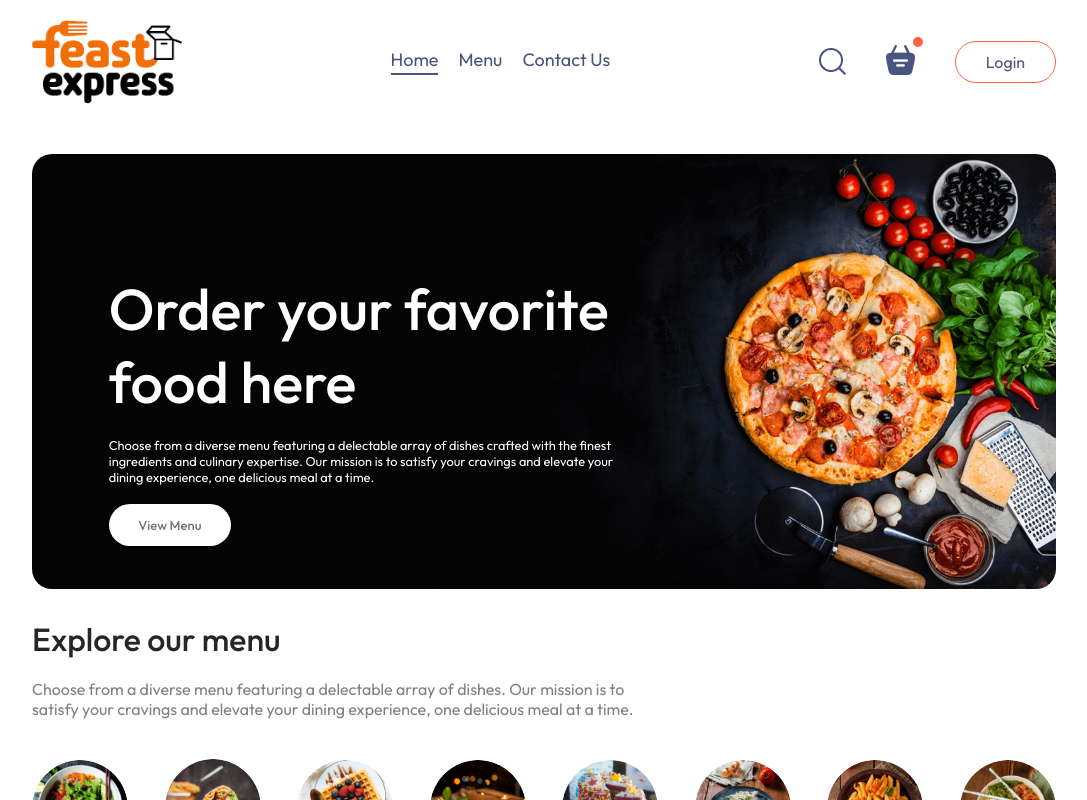
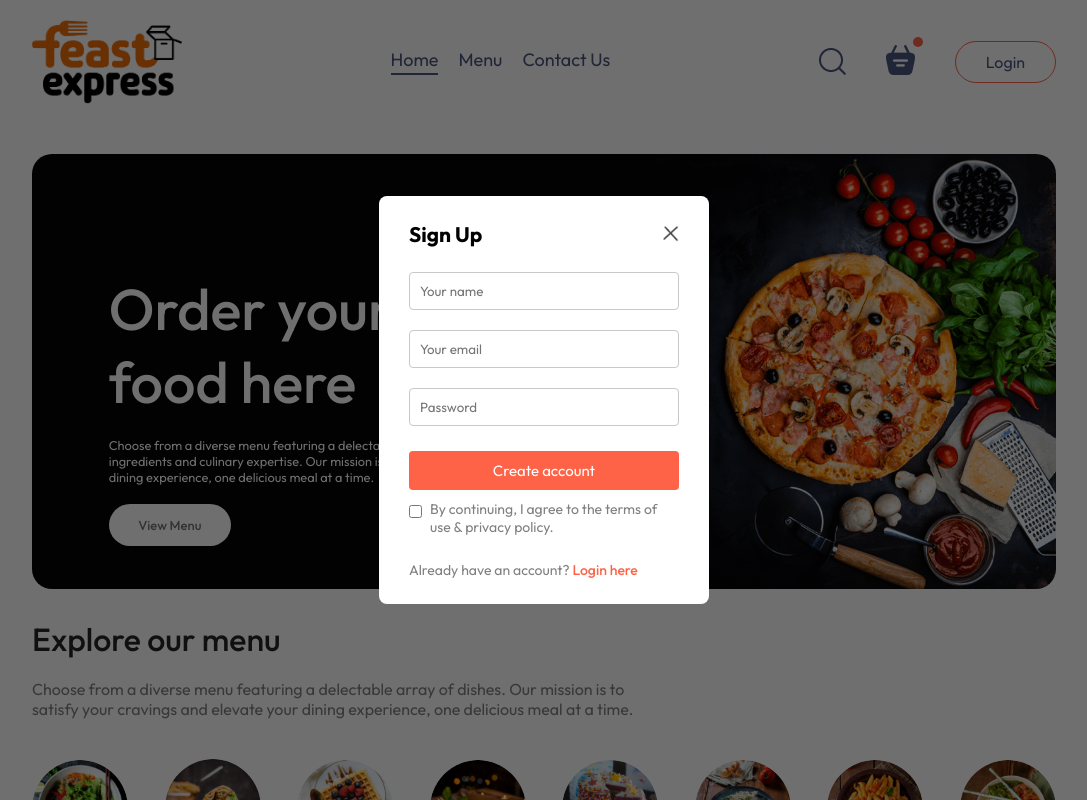
Before and after one commit to partha-protim-sarkar/Food-Delivery-Website, a React (Create React App) app in the folder frontend/: page / in a window 1280 px wide. Both pictures are taken after a click on the button "Login". Shown: the top 800 px of the page, without its empty margins (96-1183 px from the left). Built offline with nearby package versions, Linux system fonts and the light colour scheme.

Commit message:
add login popup to website UI

```diff
--- a/frontend/src/App.js
+++ b/frontend/src/App.js
@@ -1,16 +1,21 @@
-import React from 'react';
+import React, { useState } from 'react';
 import NavBar from './components/NavBar/NavBar';
 import { Route, Routes } from 'react-router-dom';
 import Home from './pages/Home/Home';
 import Cart from './pages/Cart/Cart';
 import PlaceOrder from './pages/PlaceOrder/PlaceOrder';
 import Footer from './components/Footer/Footer';
+import LoginPopUp from './components/LoginPopUp/LoginPopUp';
 
 const App = () => {
+
+  const [showLogin, setShowLogin] = useState(false);
+
   return (
     <>
+      {showLogin ? <LoginPopUp setShowLogin={setShowLogin} /> : <></>}
       <div className='app'>
-        <NavBar />
+        <NavBar setShowLogin={setShowLogin} />
         <Routes>
           <Route path='/' element={<Home />} />
           <Route path='/cart' element={<Cart />} />
--- /dev/null
+++ b/frontend/src/components/LoginPopUp/LoginPopUp.css
@@ -0,0 +1,75 @@
+.login-popup {
+    position: absolute;
+    z-index: 1;
+    width: 100%;
+    height: 100%;
+    background-color: #00000090;
+    display: grid;
+}
+
+.login-popup-container {
+    place-self: center;
+    width: max(23vw, 330px);
+    color: #808080;
+    background-color: white;
+    display: flex;
+    flex-direction: column;
+    gap: 25px;
+    padding: 25px;
+    padding: 25px 30px;
+    border-radius: 8px;
+    font-size: 14px;
+    animation: fadeIn 0.5s;
+}
+
+.login-popup-title {
+    display: flex;
+    justify-content: space-between;
+    align-items: center;
+    color: black;
+}
+
+.login-popup-title img {
+    width: 16px;
+    cursor: pointer;
+}
+
+.login-popup-inputs {
+    display: flex;
+    flex-direction: column;
+    gap: 20px;
+}
+
+.login-popup-inputs input {
+    outline: none;
+    border: 1px solid #c9c9c9;
+    padding: 10px;
+    border-radius: 4px;
+}
+
+.login-popup-container button {
+    border: none;
+    padding: 10px;
+    border-radius: 4px;
+    color: white;
+    background-color: tomato;
+    font-size: 15px;
+    cursor: pointer;
+}
+
+.login-popup-condition {
+    display: flex;
+    align-items: start;
+    gap: 8px;
+    margin-top: -15px;
+}
+
+.login-popup-condition input {
+    margin-top: 5px;
+}
+
+.login-popup p span {
+    color: tomato;
+    font-weight: 500;
+    cursor: pointer;
+}
--- /dev/null
+++ b/frontend/src/components/LoginPopUp/LoginPopUp.js
@@ -0,0 +1,35 @@
+import React, { useState } from 'react';
+import './LoginPopUp.css';
+import { assets } from '../../assets/assets';
+
+const LoginPopUp = ({setShowLogin}) => {
+
+  const [currState, setCurrState] = useState('Sign Up');
+
+  return (
+    <div className='login-popup'>
+      <form className='login-popup-container'>
+        <div className='login-popup-title'>
+          <h2>{currState}</h2>
+          <img onClick={() => setShowLogin(false)} src={assets.cross_icon} alt='' />
+        </div>
+        <div className='login-popup-inputs'>
+          {currState === 'Login' ? <></> : <input type='text' placeholder='Your name' required />}
+          <input type='email' placeholder='Your email' required />
+          <input type='password' placeholder='Password' required />
+        </div>
+        <button>{currState === 'Sign Up' ? 'Create account' : 'Login'}</button>
+        <div className='login-popup-condition'>
+          <input type='checkbox' required />
+          <p>By continuing, I agree to the terms of use & privacy policy.</p>
+        </div>
+        {currState === 'Login'
+        ? <p>Create a new account? <span onClick={() => setCurrState('Sign Up')}>Click here</span></p>
+        : <p>Already have an account? <span onClick={() => setCurrState('Login')}>Login here</span></p>
+        }
+      </form>
+    </div>
+  );
+}
+
+export default LoginPopUp;
--- a/frontend/src/components/NavBar/NavBar.js
+++ b/frontend/src/components/NavBar/NavBar.js
@@ -3,7 +3,7 @@
 import { assets } from '../../assets/assets';
 import { Link } from 'react-router-dom';
 
-const NavBar = () => {
+const NavBar = ({setShowLogin}) => {
 
     const [menu, setMenu] = useState('home');
 
@@ -21,7 +21,7 @@
                 <img src={assets.basket_icon} alt='' />
                 <div className='dot'></div>
             </div>
-            <button>Login</button>
+            <button onClick={() => setShowLogin(true)}>Login</button>
         </div>
     </div>
   );
```
